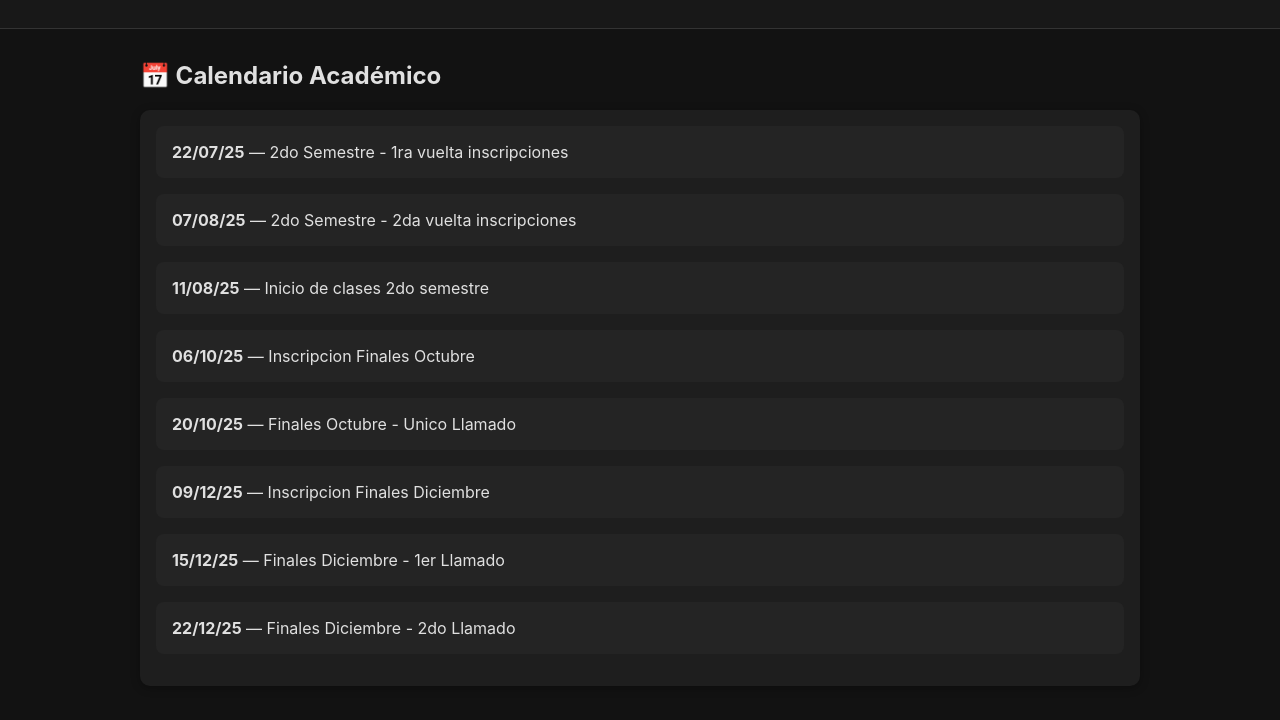
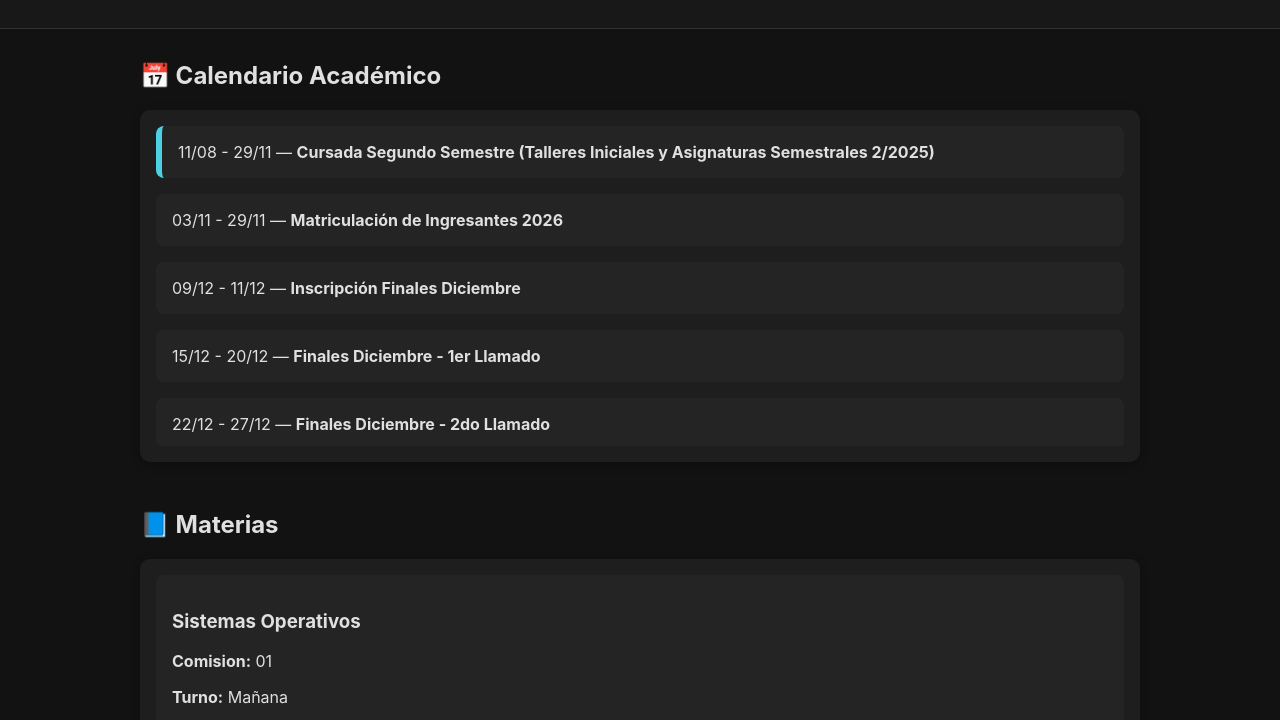
Before and after one commit to Ruminini/Ungs, a plain HTML site: page site/index.html in a window 1280 px wide. Shown: the part 61-781 px from the top of the page. Drawn offline with Linux system fonts and the light colour scheme; a web font is replaced by a local one.

Commit message:
Update calendario and enhance event display in the portal
- Added new academic events to calendario.json.
- Modified index.html to display upcoming events in a list format.
- Improved script.js to render events dynamically and highlight active ones.
- Enhanced styles in style.css for better layout and visual distinction of events.

```diff
--- a/site/data/calendario.json
+++ b/site/data/calendario.json
@@ -1,12 +1,27 @@
 {
   "eventos": [
-    {"fecha": "22/07/25", "descripcion": "2do Semestre - 1ra vuelta inscripciones"},
-    {"fecha": "07/08/25", "descripcion": "2do Semestre - 2da vuelta inscripciones"},
-    {"fecha": "11/08/25", "descripcion": "Inicio de clases 2do semestre"},
-    {"fecha": "06/10/25", "descripcion": "Inscripcion Finales Octubre"},
-    {"fecha": "20/10/25", "descripcion": "Finales Octubre - Unico Llamado"},
-    {"fecha": "09/12/25", "descripcion": "Inscripcion Finales Diciembre"},
-    {"fecha": "15/12/25", "descripcion": "Finales Diciembre - 1er Llamado"},
-    {"fecha": "22/12/25", "descripcion": "Finales Diciembre - 2do Llamado"}
+    {"fecha": "09/12/2024", "fechaFin": "14/12/2024", "descripcion": "Inscripción Cursada de Verano Complementario 2024"},
+    {"fecha": "13/01/2025", "fechaFin": "18/01/2025", "descripcion": "Cambios o Bajas de Carrera - Previo a inscripción 1er semestre"},
+    {"fecha": "13/02/2025", "fechaFin": "17/02/2025", "descripcion": "1ra Vuelta de Inscripción Estudiantes Cursantes"},
+    {"fecha": "03/03/2025", "fechaFin": "05/03/2025", "descripcion": "2da Vuelta de Inscripción Estudiantes Cursantes no asignados por capacidad"},
+    {"fecha": "10/03/2025", "fechaFin": "28/06/2025", "descripcion": "Cursada Primer Semestre (Talleres Iniciales, Asignaturas Semestrales 1/2025 y Anuales)"},
+    {"fecha": "05/05/2025", "fechaFin": "07/05/2025", "descripcion": "Inscripción Finales Mayo"},
+    {"fecha": "19/05/2025", "fechaFin": "24/05/2025", "descripcion": "Finales Mayo - Único Llamado"},
+    {"fecha": "17/06/2025", "fechaFin": "20/06/2025", "descripcion": "Inscripción Intensivo de Invierno CI/2025"},
+    {"fecha": "30/06/2025", "fechaFin": "02/08/2025", "descripcion": "Cursada Intensivo de Invierno CI/2025"},
+    {"fecha": "23/06/2025", "fechaFin": "28/06/2025", "descripcion": "Cambios o Bajas de Carrera - Previo a inscripción 2do semestre"},
+    {"fecha": "14/07/2025", "fechaFin": "19/07/2025", "descripcion": "Finales Julio - 1er Llamado"},
+    {"fecha": "21/07/2025", "fechaFin": "26/07/2025", "descripcion": "Finales Julio - 2do Llamado"},
+    {"fecha": "22/07/2025", "fechaFin": "25/07/2025", "descripcion": "1ra Vuelta de Inscripción Estudiantes Ingresantes y Cursantes"},
+    {"fecha": "05/08/2025", "fechaFin": "07/08/2025", "descripcion": "2da Vuelta de Inscripción Estudiantes Ingresantes y Cursantes no asignados por capacidad"},
+    {"fecha": "11/08/2025", "fechaFin": "29/11/2025", "descripcion": "Cursada Segundo Semestre (Talleres Iniciales y Asignaturas Semestrales 2/2025)"},
+    {"fecha": "06/10/2025", "fechaFin": "08/10/2025", "descripcion": "Inscripción Finales Octubre"},
+    {"fecha": "20/10/2025", "fechaFin": "25/10/2025", "descripcion": "Finales Octubre - Único Llamado"},
+    {"fecha": "09/12/2025", "fechaFin": "11/12/2025", "descripcion": "Inscripción Finales Diciembre"},
+    {"fecha": "15/12/2025", "fechaFin": "20/12/2025", "descripcion": "Finales Diciembre - 1er Llamado"},
+    {"fecha": "22/12/2025", "fechaFin": "27/12/2025", "descripcion": "Finales Diciembre - 2do Llamado"},
+    {"fecha": "04/11/2024", "fechaFin": "08/12/2024", "descripcion": "Matriculación de Ingresantes 1/2025"},
+    {"fecha": "02/06/2025", "fechaFin": "09/06/2025", "descripcion": "Matriculación de Ingresantes 2/2025"},
+    {"fecha": "03/11/2025", "fechaFin": "29/11/2025", "descripcion": "Matriculación de Ingresantes 2026"}
   ]
 }
--- a/site/index.html
+++ b/site/index.html
@@ -25,7 +25,15 @@
   <main>
     <section id="calendario">
       <h2>📅 Calendario Académico</h2>
-      <div class="content" id="calendario-content">Cargando...</div>
+      <div class="content" id="calendario-content">
+        <ul id="proximos-eventos">
+          <li class="card"><b>Cargando...</b></li>
+          <li class="card"><b>Cargando...</b></li>
+          <li class="card"><b>Cargando...</b></li>
+          <li class="card"><b>Cargando...</b></li>
+          <li class="card"><b>Cargando...</b></li>
+        </ul>
+      </div>
     </section>
 
     <section id="materias">
--- a/site/script.js
+++ b/site/script.js
@@ -9,13 +9,55 @@ async function loadData() {
 }
 
 function renderCalendario(data) {
-	const div = document.getElementById("calendario-content");
-	div.innerHTML = "";
-	data.eventos.forEach((e) => {
-		const card = document.createElement("div");
-		card.className = "card";
-		card.innerHTML = `<b>${e.fecha}</b> — ${e.descripcion}`;
-		div.appendChild(card);
+	const hoy = new Date();
+	const proximosEventos = document.getElementById("proximos-eventos");
+	let calendarioData = data.eventos;
+	calendarioData = calendarioData
+		.map((e) => {
+			const [d, m, y] = e.fecha.split("/").map(Number);
+			const date = new Date(y, m - 1, d);
+			const tieneFin = e["fechaFin"] ? true : false;
+			if (tieneFin) {
+				const [df, mf, yf] = e["fechaFin"].split("/").map(Number);
+				const endDate = new Date(yf, mf - 1, df);
+				return { ...e, date: date, endDate: endDate };
+			}
+			return { ...e, date: date };
+		})
+		.map((e) => {
+			return {
+				...e,
+				activo: e.date == hoy || (e.endDate >= hoy && e.date <= hoy),
+			};
+		})
+		.sort((a, b) => {
+			if ((a.activo || a.date > hoy) && (b.activo || b.date > hoy))
+				return a.date - b.date;
+			if (a.activo || a.date > hoy) return 1;
+			if (b.activo || b.date > hoy) return -1;
+			return (
+				(a.endDate ? a.endDate : a.date) - (b.endDate ? b.endDate : b.date)
+			);
+		});
+	proximosEventos.innerHTML = calendarioData.length
+		? calendarioData
+				.map(
+					(e) =>
+						`<div class="card ${e.activo ? "active" : ""} ${
+							e.date < hoy && !e.activo ? "old" : ""
+						}">${e.fecha.slice(0, -5)}${
+							e.fechaFin ? " - " + e.fechaFin.slice(0, -5) : ""
+						} — <b>${e.descripcion}</b></div>`
+				)
+				.join("")
+		: "<p>No hay eventos activos.</p>";
+
+	const events = proximosEventos.getElementsByClassName("card");
+	let nextEvent = proximosEventos.querySelector(".card:not(.old)");
+	nextEvent = nextEvent ? nextEvent : events[events.length - 1];
+	proximosEventos.scrollBy({
+		top: nextEvent.offsetTop - proximosEventos.offsetTop,
+		behavior: "smooth",
 	});
 }
 
--- a/site/style.css
+++ b/site/style.css
@@ -60,11 +60,13 @@ section {
 	border-radius: 10px;
 	padding: 1rem;
 	box-shadow: 0 2px 10px rgba(0, 0, 0, 0.3);
+	display: flex;
+	flex-direction: column;
+	gap: 1rem;
 }
 
 .card {
 	background: #242424;
-	margin-bottom: 1rem;
 	border-radius: 8px;
 	padding: 1rem;
 	transition: background 0.2s;
@@ -73,9 +75,56 @@ section {
 	background: #2c2c2c;
 }
 
+.card.active {
+	border-left: 6px solid var(--accent);
+	padding-left: 1rem;
+}
+
+.card.old {
+	color: #666;
+}
+
 footer {
 	text-align: center;
 	padding: 1rem;
 	color: #888;
 	border-top: 1px solid #333;
 }
+
+#proximos-eventos {
+	max-height: 20rem;
+	overflow-y: scroll;
+	list-style-type: none;
+	align-items: stretch;
+	padding: 0;
+	border-radius: 6px;
+	display: flex;
+	flex-direction: column;
+	gap: 1rem;
+	margin: 0;
+	margin-right: -0.5rem;
+	padding-right: 0.5rem;
+}
+
+@media screen and (min-width: 768px) {
+	::-webkit-scrollbar {
+		width: 0.5rem;
+	}
+	::-webkit-scrollbar-track {
+		background: linear-gradient(
+			to right,
+			transparent 42%,
+			var(--accent) 42%,
+			var(--accent) 58%,
+			transparent 58%
+		);
+	}
+	::-webkit-scrollbar-thumb {
+		background: var(--text);
+		border-radius: 0.25rem;
+		/* box-shadow: 0 0 0.25rem var(--accent); */
+	}
+	::-webkit-scrollbar-thumb:hover {
+		background: white;
+	}
+}
```
